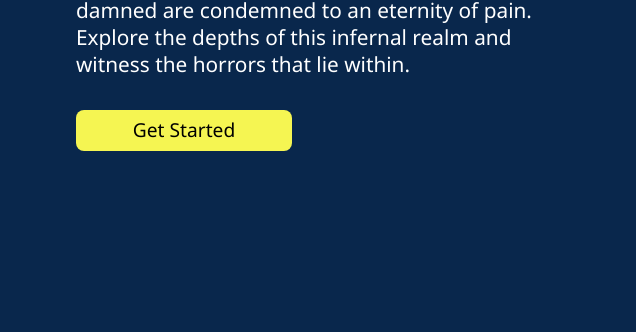
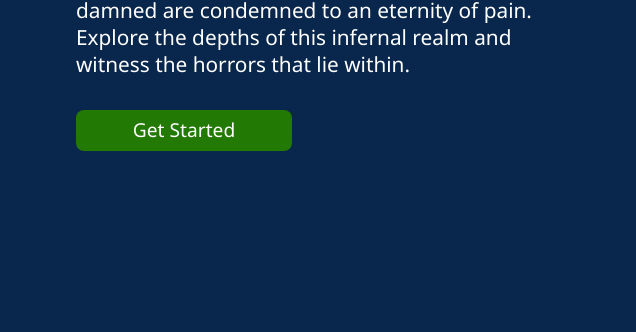
Before and after one commit to cmdtrwd/WK01-Hell, a plain HTML site: page home.html in a window 1280 px wide. In both pictures the pointer is over the element "Get Started". Shown: the part 418-750 px from the top of the page, 644-1280 px from the left. Drawn offline with Linux system fonts and the light colour scheme.

Commit message:
hover state

```diff
--- a/home.css
+++ b/home.css
@@ -52,12 +52,20 @@ header {
                 width: 200px;
                 padding: 8px;
                 border-radius: 8px;
-
+                transition: all 0.5s ease-in-out;
+                &:hover{
+                    cursor: pointer;
+                    background-color: rgb(34, 121, 4);
+                    p{
+                        color: white;
+                    }
+                }
                 p {
                     font-size: 1.2rem;
                     text-align: center;
                     padding-top: 0;
                     color: black;
+                    transition: all 0.5s ease-in-out;
                 }
             }
         }
```
